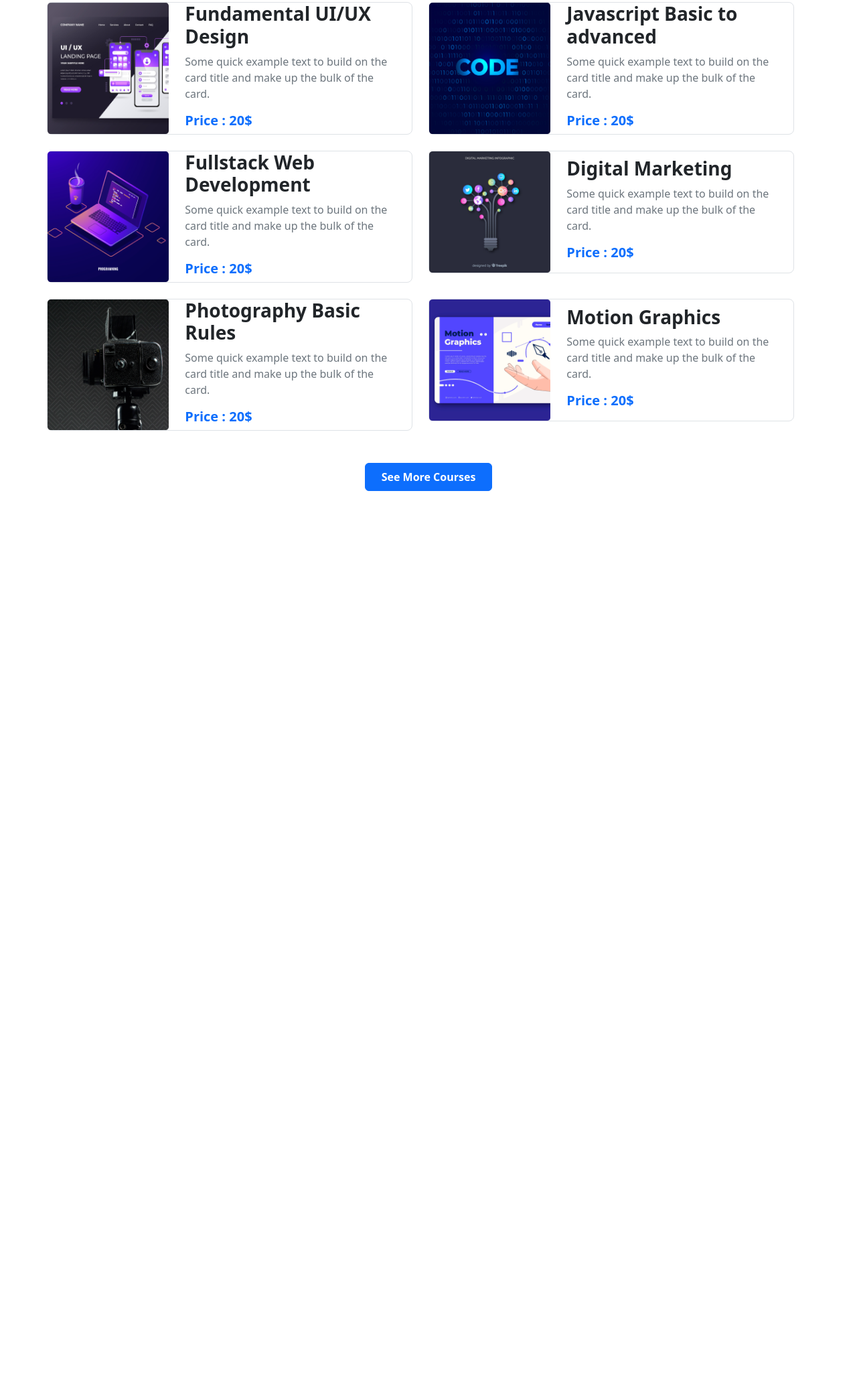
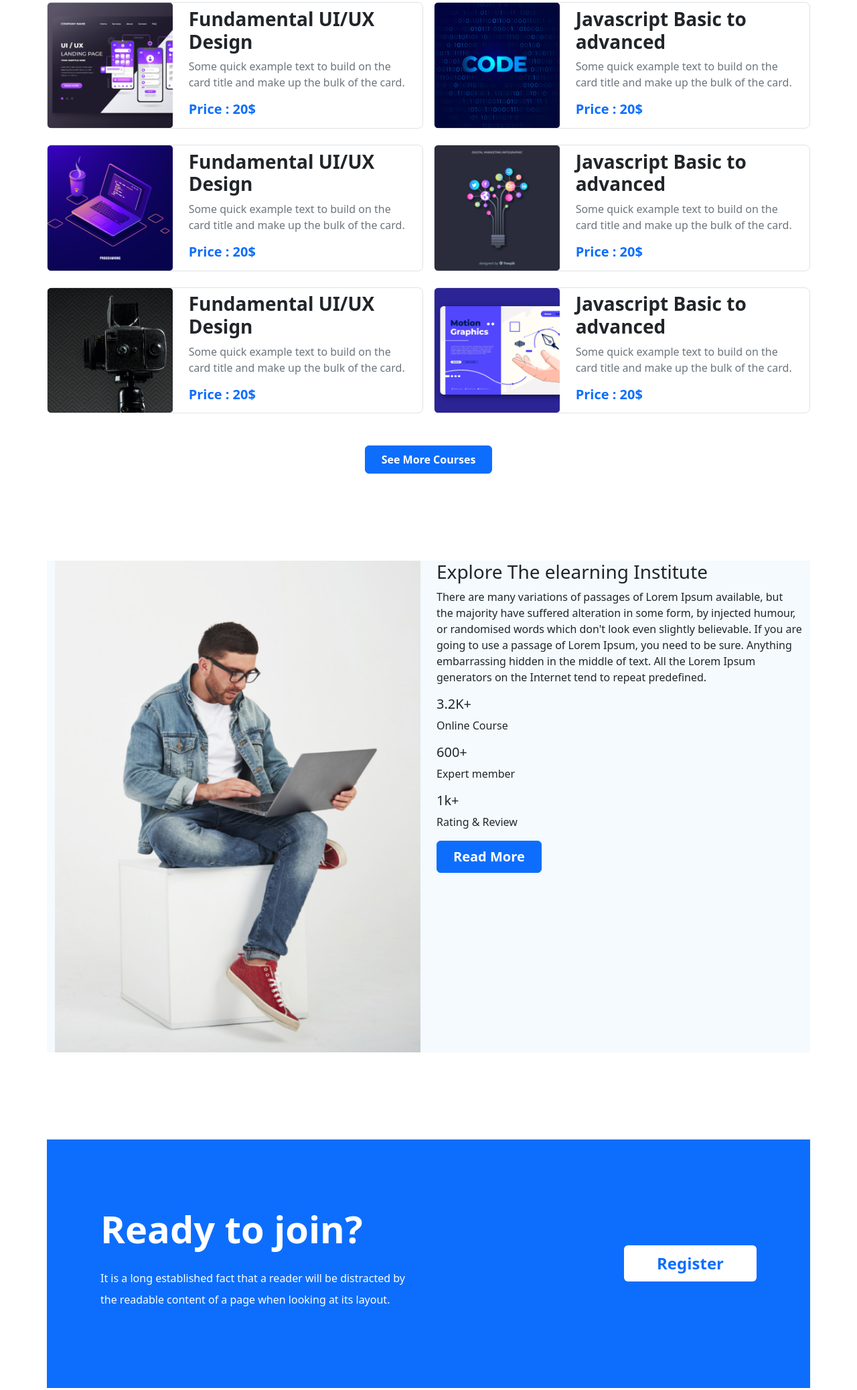
Before and after one commit to S-M-Mazharul-Islam-RIfat/hypersonic-coder, a plain HTML site: page index.html in a window 1280 px wide. Shown: the part 1261-3336 px from the top of the page at 67% size. Before the commit the page ends 2394 px from the top, so only its background shows below. Drawn offline with nearby package versions, Linux system fonts and the light colour scheme.

Commit message:
added register section with modal and explore section(primarily)

```diff
--- a/css/style.css
+++ b/css/style.css
@@ -16,6 +16,22 @@
 	margin-top: 130px;
 }
 
+.h-100vh {
+	height: 100vh;
+}
+
+.pl-80 {
+	padding-left: 80px;
+}
+
+.pr-80 {
+	padding-right: 80px;
+}
+
+.pt-pb-100 {
+	padding: 100px 0;
+}
+
 /* Utility Classes Section End */
 /*  */
 .carousel-inner:before {
@@ -29,10 +45,6 @@
 	z-index: 1;
 }
 
-.h-100vh {
-	height: 100vh;
-}
-
 .carousel-item {
 	min-height: 300px;
 }
@@ -40,3 +52,7 @@
 .carousel-caption {
 	z-index: 2;
 }
+
+.explore-section-bg-color {
+	background-color: #F4FAFD;
+}
--- a/index.html
+++ b/index.html
@@ -12,8 +12,8 @@
 
     <!-- Main CSS File -->
     <link rel="stylesheet" href="./css/style.css">
-    <!-- Responsive CSS File For Tab -->
-    <link rel="stylesheet" href="./css/tab.css">
+    <!-- Responsive CSS File For Tablet -->
+    <link rel="stylesheet" href="./css/tablet.css">
     <!-- Responsive CSS File For Mobile -->
     <link rel="stylesheet" href="./css/mobile.css">
 </head>
@@ -167,7 +167,7 @@
 
     <!-- Main Section Start -->
     <main>
-        <!-- Our Courses Section Start -->
+        <!-- Our Courses Section Start (For Large Screen and Tablet) -->
         <section>
             <div class="container mt-130">
                 <div class="row w-50 mx-auto">
@@ -183,7 +183,7 @@
 
                 <div class="row">
                     <div class="col-12 col-lg-6">
-                        <div class="me-4">
+                        <div class="pe-lg-2">
                             <div class="row border rounded-3 mt-4">
                                 <div class="col-4 ps-0 pe-0 d-flex">
                                     <img class="img-fluid flex-grow-1" src="./images/course/course-1.png"
@@ -204,7 +204,7 @@
                         </div>
                     </div>
                     <div class="col-12 col-lg-6">
-                        <div class="me-4">
+                        <div class="ps-lg-2">
                             <div class="row border rounded-3 mt-4">
                                 <div class="col-4 ps-0 pe-0 d-flex">
                                     <img class="img-fluid flex-grow-1" src="./images/course/course-2.png"
@@ -227,14 +227,14 @@
                 </div>
                 <div class="row">
                     <div class="col-12 col-lg-6">
-                        <div class="me-4">
+                        <div class="pe-lg-2">
                             <div class="row border rounded-3 mt-4">
                                 <div class="col-4 ps-0 pe-0 d-flex">
                                     <img class="img-fluid flex-grow-1" src="./images/course/course-3.png"
                                         alt="course-3">
                                 </div>
                                 <div class="col-8 ps-4 pe-0 my-auto">
-                                    <h4 class="fs-3 fw-bolder">Fullstack Web Development</h4>
+                                    <h4 class="fs-3 fw-bolder">Fundamental UI/UX Design</h4>
                                     <p class="text-muted pe-3 mt-2">Some quick example text to build on the card title
                                         and
                                         make
@@ -248,14 +248,14 @@
                         </div>
                     </div>
                     <div class="col-12 col-lg-6">
-                        <div class="me-4">
+                        <div class="ps-lg-2">
                             <div class="row border rounded-3 mt-4">
                                 <div class="col-4 ps-0 pe-0 d-flex">
                                     <img class="img-fluid flex-grow-1" src="./images/course/course-4.png"
                                         alt="course-4">
                                 </div>
                                 <div class="col-8 ps-4 pe-0 my-auto">
-                                    <h4 class="fs-3 fw-bolder">Digital Marketing</h4>
+                                    <h4 class="fs-3 fw-bolder">Javascript Basic to advanced</h4>
                                     <p class="text-muted pe-3 mt-2">Some quick example text to build on the card title
                                         and
                                         make
@@ -271,14 +271,14 @@
                 </div>
                 <div class="row">
                     <div class="col-12 col-lg-6">
-                        <div class="me-4">
+                        <div class="pe-lg-2">
                             <div class="row border rounded-3 mt-4">
                                 <div class="col-4 ps-0 pe-0 d-flex">
                                     <img class="img-fluid flex-grow-1" src="./images/course/course-5.png"
                                         alt="course-5">
                                 </div>
                                 <div class="col-8 ps-4 pe-0 my-auto">
-                                    <h4 class="fs-3 fw-bolder">Photography Basic Rules</h4>
+                                    <h4 class="fs-3 fw-bolder">Fundamental UI/UX Design</h4>
                                     <p class="text-muted pe-3 mt-2">Some quick example text to build on the card title
                                         and
                                         make
@@ -292,14 +292,14 @@
                         </div>
                     </div>
                     <div class="col-12 col-lg-6">
-                        <div class="me-4">
+                        <div class="ps-lg-2">
                             <div class="row border rounded-3 mt-4">
                                 <div class="col-4 ps-0 pe-0 d-flex">
                                     <img class="img-fluid flex-grow-1" src="./images/course/course-6.png"
                                         alt="course-6">
                                 </div>
                                 <div class="col-8 ps-4 pe-0 my-auto">
-                                    <h4 class="fs-3 fw-bolder">Motion Graphics</h4>
+                                    <h4 class="fs-3 fw-bolder">Javascript Basic to advanced</h4>
                                     <p class="text-muted pe-3 mt-2">Some quick example text to build on the card title
                                         and
                                         make
@@ -320,9 +320,109 @@
                     </div>
                 </div>
             </div>
+        </section>
+        <!-- Our Courses Section End (For Large Screen and Tablet) -->
 
+        <!-- Our Courses Section Start (For Mobile) -->
+
+        <!-- Our Courses Section End (For Mobile) -->
+
+
+
+        <!-- Explore Section Start -->
+        <section>
+            <div class="container mt-130 explore-section-bg-color">
+                <div class="row">
+                    <div class="col-6">
+                        <img class="img-fluid" src="./images/working.png" alt="working">
+                    </div>
+                    <div class="col-6">
+                        <div class="explore-info">
+                            <h3>Explore The elearning Institute</h3>
+                            <p>There are many variations of passages of Lorem Ipsum available, but the majority have
+                                suffered alteration in some form, by injected humour, or randomised words which don't
+                                look even slightly believable. If you are going to use a passage of Lorem Ipsum, you
+                                need to be sure.
+
+                                Anything embarrassing hidden in the middle of text. All the Lorem Ipsum generators on
+                                the Internet tend to repeat predefined.</p>
+                            <div>
+                                <div>
+                                    <h5>3.2K+</h5>
+                                    <p>Online Course</p>
+                                </div>
+                                <div>
+                                    <h5>600+</h5>
+                                    <p>Expert member</p>
+                                </div>
+                                <div>
+                                    <h5>1k+</h5>
+                                    <p>Rating & Review</p>
+                                </div>
+                            </div>
+                            <div>
+                                <button class="ps-4 pe-4 pt-2 pb-2 fs-5 fw-semibold btn btn-primary" type="submit">
+                                    Read More
+                                </button>
+                            </div>
+                        </div>
+                    </div>
+                </div>
+            </div>
         </section>
-        <!-- Our Courses Section End -->
+        <!-- Explore Section End -->
+
+
+        <!-- Registration Section Start -->
+        <section>
+            <div class="container mt-130 bg-primary text-white pl-80 pr-80 pt-pb-100">
+                <div class="row mx-auto">
+                    <div class="col-6 pl-80">
+                        <h2 class="display-4 text-white fw-semibold">Ready to join?</h2>
+                        <p class="pt-3 lh-lg">It is a long established fact that a reader will be distracted by the
+                            readable
+                            content of a
+                            page when looking at its layout.</p>
+                    </div>
+                    <div class="col-6 d-flex justify-content-end align-items-center pr-80">
+                        <div>
+                            <!-- Button trigger modal -->
+                            <button type="button" class="btn bg-white ps-5 pe-5 pt-2 pb-2 text-primary fw-bolder fs-4"
+                                data-bs-toggle="modal" data-bs-target="#exampleModal">Register</button>
+                            <!-- Modal -->
+                            <div class="modal fade" id="exampleModal" tabindex="-1" aria-labelledby="exampleModalLabel"
+                                aria-hidden="true">
+                                <div class="modal-dialog modal-dialog-centered">
+                                    <div class="modal-content">
+
+
+
+                                        <div class="modal-header">
+                                            <h5 class="modal-title" id="exampleModalLabel">Modal title</h5>
+                                            <button type="button" class="btn-close" data-bs-dismiss="modal"
+                                                aria-label="Close"></button>
+                                        </div>
+                                        <div class="modal-body">
+                                            ...
+                                        </div>
+                                        <div class="modal-footer">
+                                            <button type="button" class="btn btn-secondary"
+                                                data-bs-dismiss="modal">Close</button>
+                                            <button type="button" class="btn btn-primary">Save changes</button>
+                                        </div>
+
+
+
+                                    </div>
+                                </div>
+                            </div>
+                        </div>
+
+                    </div>
+                </div>
+            </div>
+        </section>
+        <!-- Registration Section End -->
     </main>
     <!-- Main Section End -->
 
```
Also changed, not shown: css/tab.css (deleted), css/tablet.css (added).
